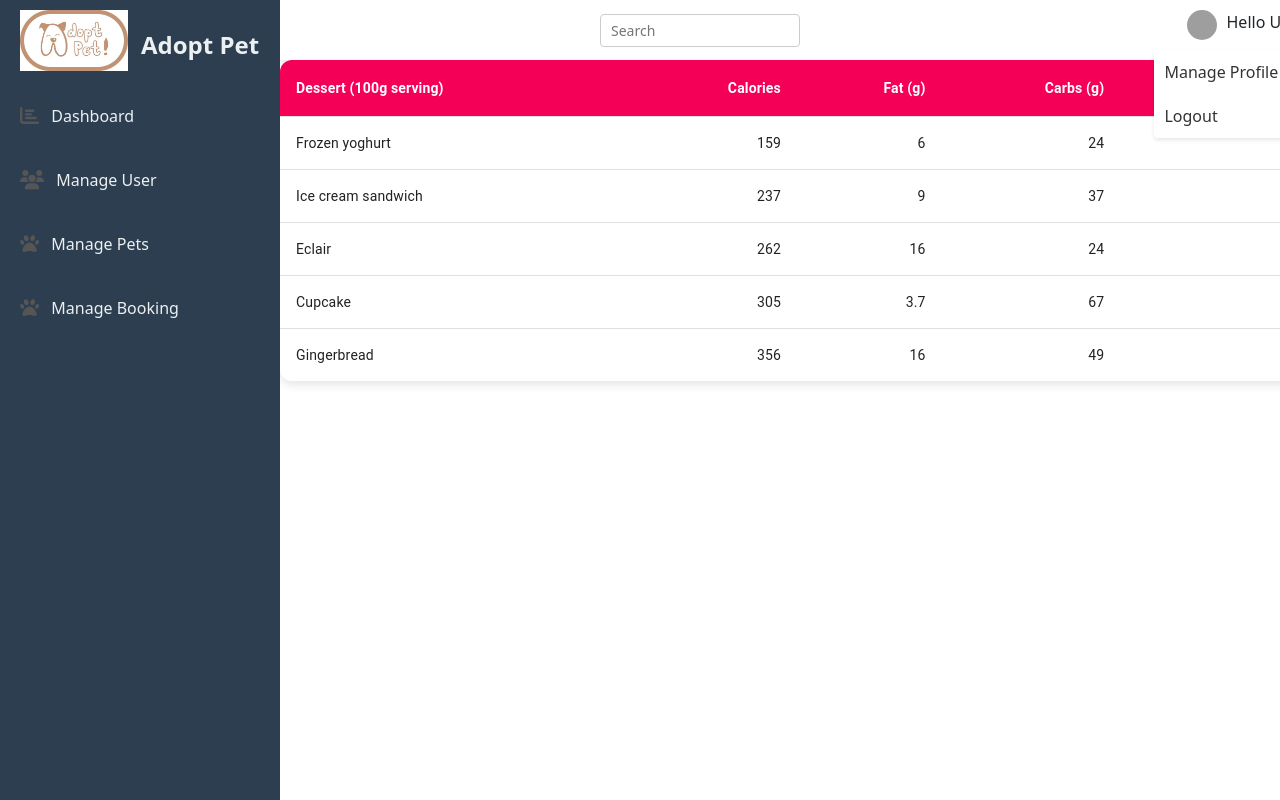
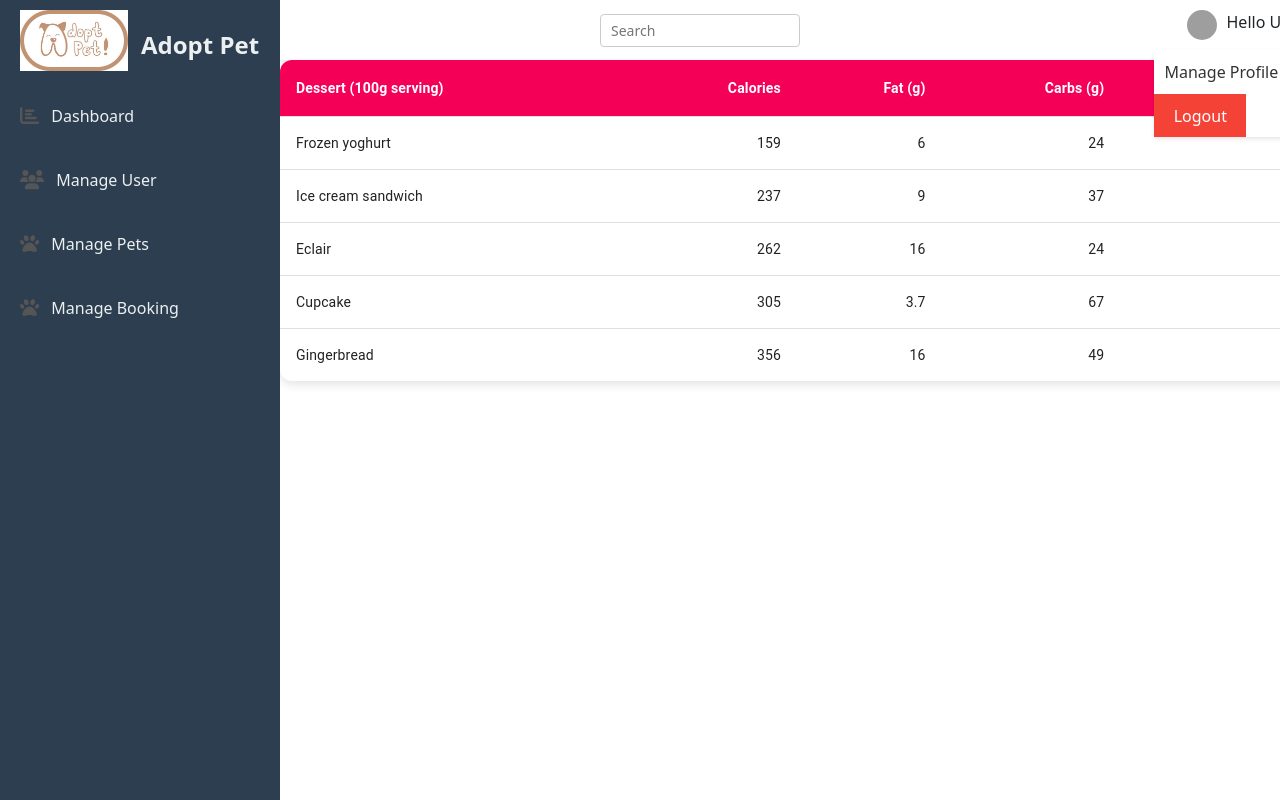
Before and after one commit to ledangkhanhhydeptrai/EXE201-Web, a React (Vite) app: page /pet in a window 1280 px wide. Both pictures are taken after a click on the picture 1201 px from the left and 25 px from the top of the page. Shown: the top 800 px of the page. Built offline with nearby package versions, Linux system fonts and the light colour scheme; grey boxes are pictures that could not be loaded.

Commit message:
fix file headerAdmin

```diff
--- a/src/Components/Admin/HeaderAdmin/Header.jsx
+++ b/src/Components/Admin/HeaderAdmin/Header.jsx
@@ -1,13 +1,18 @@
 import { useState } from "react";
 import styles from "./Header.module.scss";
+import { useNavigate } from "react-router-dom";
 
 export default function Header() {
+  const navigate = useNavigate();
   const [isDropdownVisible, setDropdownVisible] = useState(false);
 
   const toggleDropdown = () => {
     setDropdownVisible(!isDropdownVisible);
   };
-
+  const handleLogout = () => {
+    localStorage.removeItem("token"); // Xóa token
+    navigate("/login"); // Chuyển hướng về trang login
+  };
   return (
     <div className={styles.container}>
       <input type="text" placeholder="Search" className={styles.searchInput} />
@@ -25,7 +30,7 @@
           }`}
         >
           <a href="/profile">Manage Profile</a>
-          <a href="/login">Logout</a>
+          <button onClick={handleLogout}>Logout</button>
         </div>
       </div>
     </div>
```
